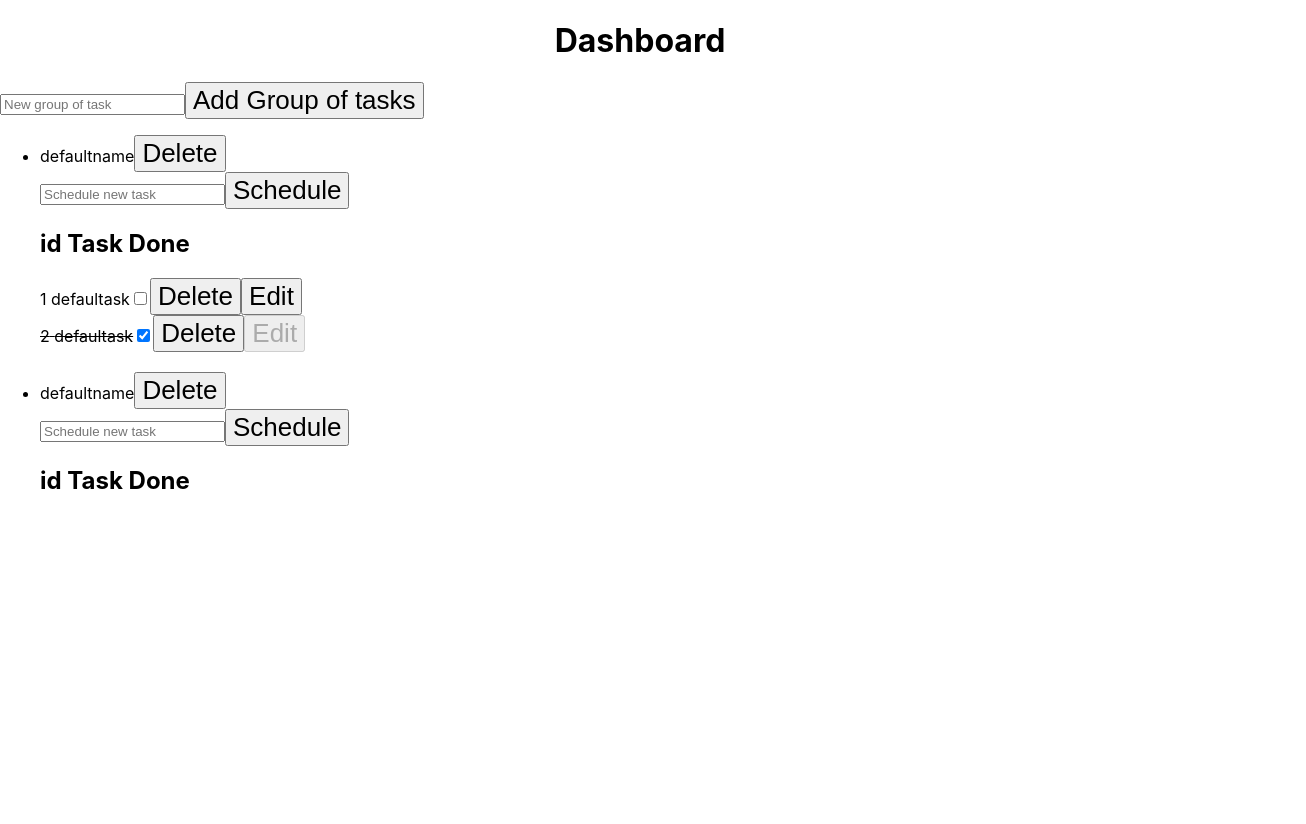
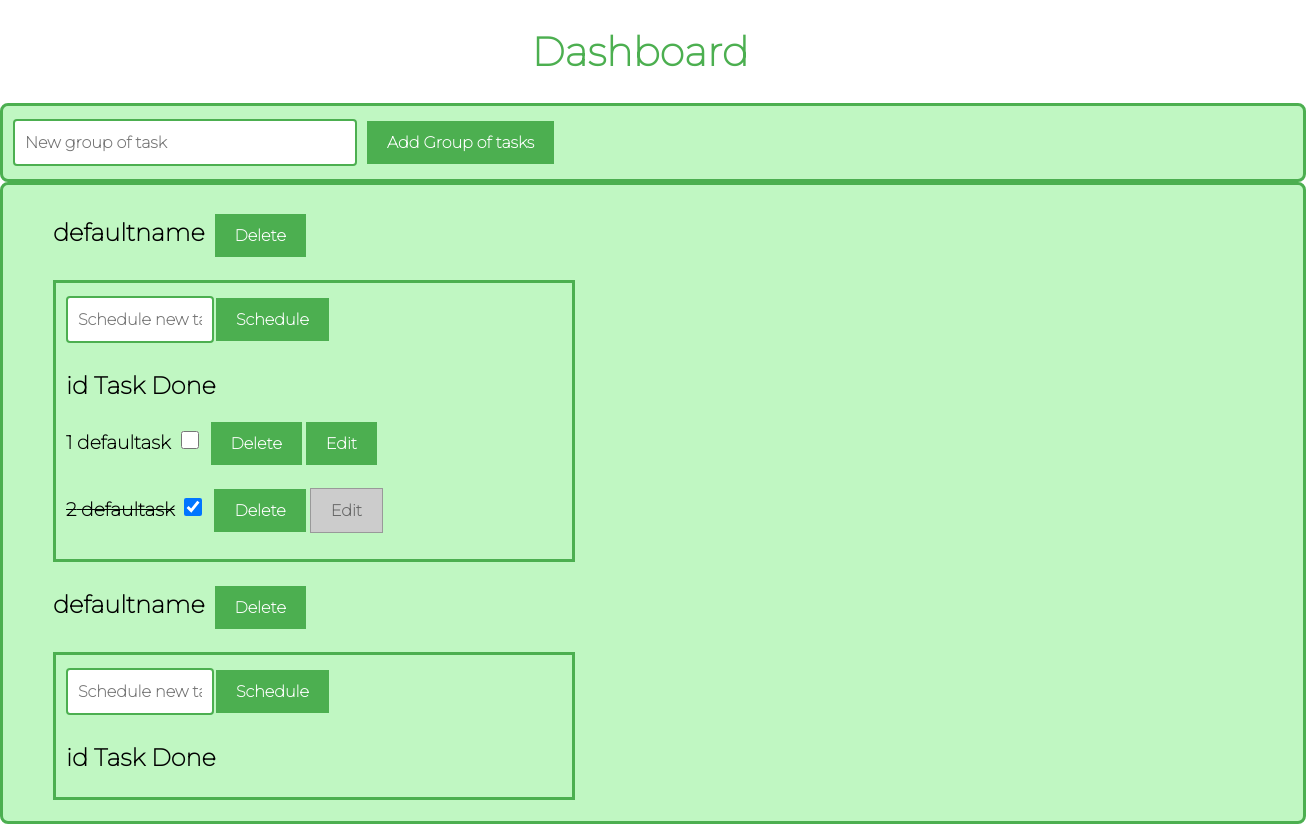
Before and after one commit to Eslashier/front-end-sofka-web-development-challenge, a React (Vite) app: page / in a window 1280 px wide. Shown: the whole page, 1306 px wide, since content can reach past the window. Before the commit the page ends 800 px from the top, so only its background shows below. Built offline with nearby package versions, Linux system fonts and the light colour scheme; no server answers.

Commit message:
updated styles

```diff
--- a/index.html
+++ b/index.html
@@ -5,6 +5,7 @@
     <link rel="icon" type="image/svg+xml" href="" />
     <meta name="viewport" content="width=device-width, initial-scale=1.0" />
     <title>Vite App</title>
+    <link href="https://fonts.googleapis.com/css?family=Montserrat:100" rel="stylesheet">
   </head>
   <body>
     <div id="root"></div>
--- a/src/App.css
+++ b/src/App.css
@@ -43,4 +43,80 @@ button {
 
 h1{
   text-align: center;
+  color: #4CAF50;
+  font-size: 2.5em;
 }
+
+
+button {
+  background-color: #4CAF50;
+  border: none;
+  color: white;
+  padding: 12px 20px;
+  text-align: center;
+  text-decoration: none;
+  display: inline-block;
+  font-size: 16px;
+  margin: 2px 2px;
+  transition-duration: 0.4s;
+  cursor: pointer;
+}
+
+button:disabled,
+button[disabled]{
+  border: 1px solid #999999;
+  background-color: #cccccc;
+  color: #666666;
+}
+
+.button1{
+  margin: 4px 10px;
+}
+
+input[type=text] {
+  border: 2px solid #4CAF50;
+  border-radius: 4px;
+  width: 25%;
+  padding: 12px 10px;
+  margin: 8px 0;
+  font-size: 1em;
+}
+
+.solid {
+  border-style: solid;
+  border-color: #4CAF50;
+  background-color:#c0f7c2;
+  border-radius: px;
+  width: 40%;
+  padding: 5px 10px;
+
+}
+
+.div1{
+  border-style: solid;
+  border-color: #4CAF50;
+  background-color:#c0f7c2;
+  border-radius: 8px;
+  width: 100%;
+  padding: 5px 10px;
+}
+
+.div2{
+  border-style: solid;
+  border-color: #4CAF50;
+  background-color:#c0f7c2;
+  border-radius: 8px;
+  width: 100%;
+  padding: 5px 10px;
+}
+
+* {
+  font-family: 'Montserrat', sans-serif;
+  font-weight: 900;
+}
+
+.checkMark {
+  height: 18px;
+  width: 18px;
+  margin: 0 10px;
+}
--- a/src/components/Form.jsx
+++ b/src/components/Form.jsx
@@ -41,10 +41,12 @@ export const Form = () => {
     }
 
     return (
+        <div className="div1">
         <form ref={formRefTask}>
             <input onChange={addingName} type="text" placeholder="New group of task" name="group"></input>
-            <button onClick={onAddName}>Add Group of tasks</button>
+            <button className="button1" onClick={onAddName}>Add Group of tasks</button>
         </form>
+        </div>
     )
 }
 
--- a/src/components/ListOfToDo.jsx
+++ b/src/components/ListOfToDo.jsx
@@ -128,41 +128,40 @@ const ListOfToDo = () => {
 
 
   return (
-    <div>
+    <div className="div2">
       <ul>
         {state.listOfTitles.map(title => {
-          return <li key={title.id}>
+          return <div key={title.id}>
 
-            {title.name}
-            <button onClick={() => onDeleteTitle(title)}>Delete</button>
-            <br />
+            <h2>{title.name}
+            <button className="button1" onClick={() => onDeleteTitle(title)}>Delete</button>
+            </h2>
 
+            <div className="solid">
             <form>
-
               <div style={{ display: visible ? 'none' : 'block' }}>
                 <input onChange={addingTask} type="text" name={title.id} placeholder="Schedule new task" />
                 <button onClick={e => { onAddTask(title.id, e) }} name={title.id}>Schedule</button>
               </div>
 
               <div style={{ display: visible ? 'block' : 'none' }}>
-                <input onChange={addingTask}></input>
+                <input type="text" onChange={addingTask}></input>
                 <button onClick={() => setVisible(!visible)}>OK</button>
               </div>
-
             </form>
 
-            <h2>id  Task  Done</h2>
+            <h2>id  Task  Done </h2>
             {title.todo.map(tasks => {
               return <div style={tasks.done ? { textDecoration: 'line-through' } : {}} key={tasks.id}>
-                {tasks.id} {tasks.taskToDo}
-                <input onChange={(event) => onCheckBox(event, tasks)} type="checkbox" checked={tasks.done} />
+                <h3>{tasks.id} {tasks.taskToDo}
+                <input className="checkMark" onChange={(event) => onCheckBox(event, tasks)} type="checkbox" checked={tasks.done} />
                 <button onClick={() => onDeleteTask(tasks)}>Delete</button>
                 <button onClick={() => { setVisible(!visible) }} disabled={tasks.done ? 1 : 0}>Edit</button>
-                <br />
+                </h3>
               </div>
             })}
-            <br />
-          </li>
+            </div>
+          </div>
         })}
       </ul>
     </div>
```
